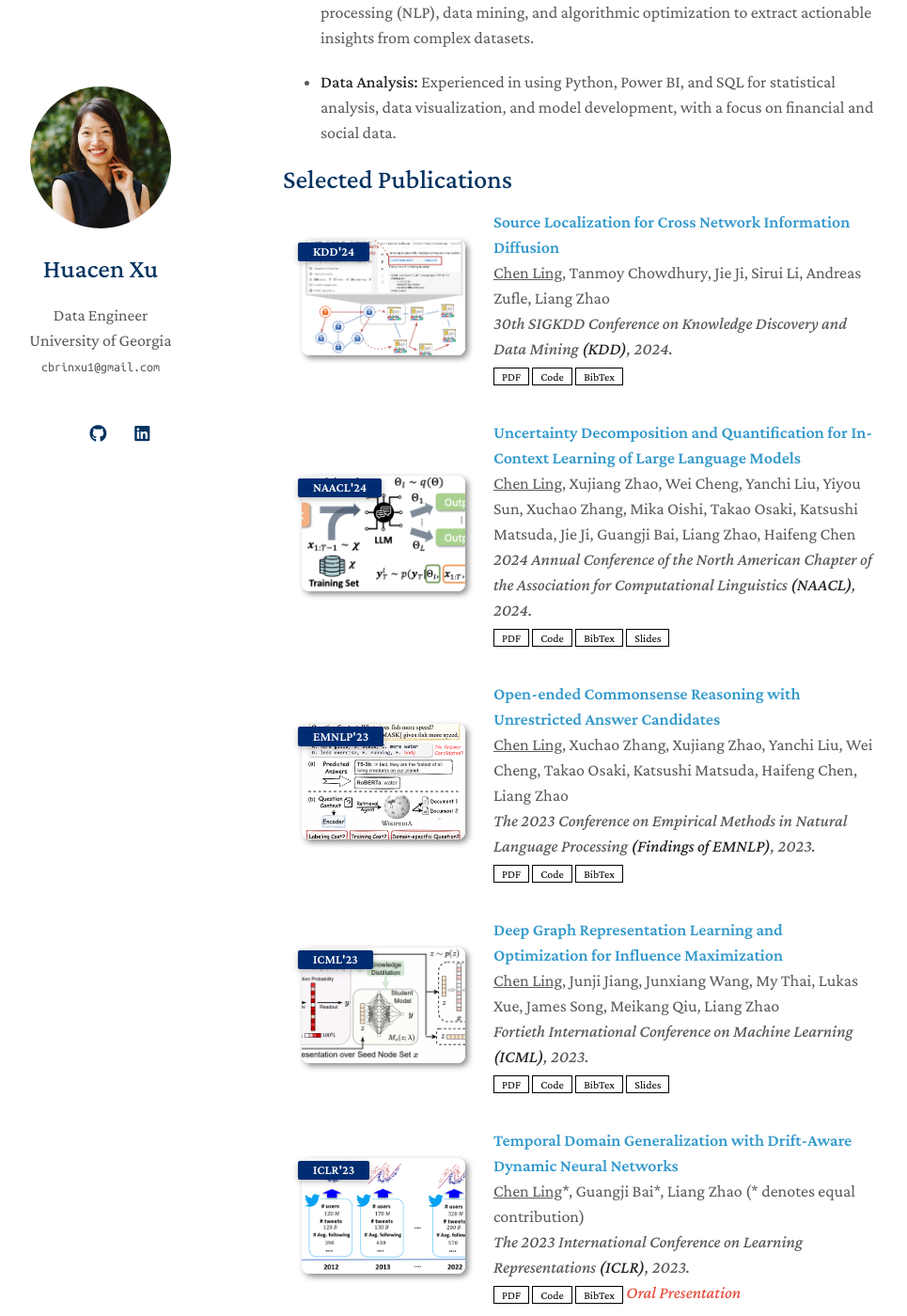
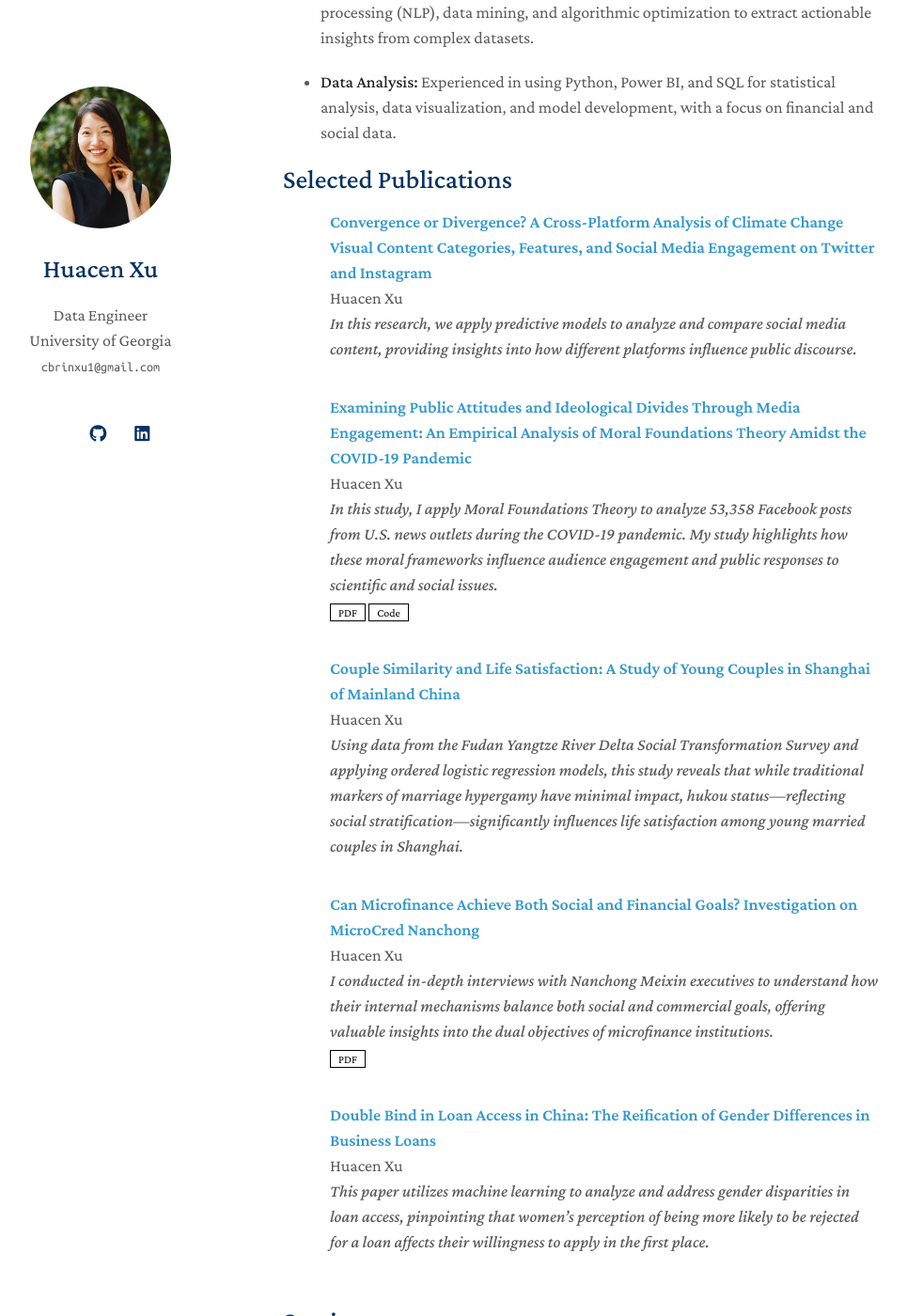
Before and after one commit to huacenxu/huacenxu.github.io, a Jekyll site: the page built from index.md, in a window 1280 px wide and 1400 px high, scrolled down 886 px. Shown: the whole window at 94% size, without its empty margins (169-1134 px from the left). Built offline with Jekyll 4.4.1, drawn with Linux system fonts in a browser that asks for light colours; nearby versions of some CDN libraries; a style sheet for code colours, icons or effects is not loaded; our own code applies the rules of GitHub Pages for plain Markdown files; some of the changed text lies outside the part shown.

Commit message:
updated code

```diff
--- a/_data/publications.yml
+++ b/_data/publications.yml
@@ -1,69 +1,25 @@
 main:
-  - title: "Source Localization for Cross Network Information Diffusion"
-    authors: <span style="text-decoration:underline">Chen Ling</span>, Tanmoy Chowdhury, Jie Ji, Sirui Li, Andreas Zufle, Liang Zhao
-    conference_short: KDD'24
-    conference: 30th SIGKDD Conference on Knowledge Discovery and Data Mining <strong>(KDD)</strong>, 2024.
-    pdf: https://arxiv.org/abs/2404.14668
-    code: https://github.com/tanmoysr/CNSL/
-    bibtex: https://openreview.net/forum?id=Oq1b1DnUOP&noteId=MlhHIRfstz
-    image: ./assets/img/kdd24.png
+  - title: "Convergence or Divergence? A Cross-Platform Analysis of Climate Change Visual Content Categories, Features, and Social Media Engagement on Twitter and Instagram"
+    authors: Huacen Xu
+    conference: In this research, we apply predictive models to analyze and compare social media content, providing insights into how different platforms influence public discourse.
 
-  - title: "Uncertainty Decomposition and Quantification for In-Context Learning of Large Language Models"
-    authors: <span style="text-decoration:underline">Chen Ling</span>, Xujiang Zhao, Wei Cheng, Yanchi Liu, Yiyou Sun, Xuchao Zhang, Mika Oishi, Takao Osaki, Katsushi Matsuda, Jie Ji, Guangji Bai, Liang Zhao, Haifeng Chen
-    conference_short: NAACL'24
-    conference: 2024 Annual Conference of the North American Chapter of the Association for Computational Linguistics <strong>(NAACL)</strong>, 2024.
-    pdf: https://arxiv.org/abs/2402.10189
-    code: https://github.com/lingchen0331/UQ_ICL
-    slides: ./assets/files/uncertainty_decomposition.pdf
-    bibtex: https://openreview.net/forum?id=Oq1b1DnUOP&noteId=MlhHIRfstz
-    image: ./assets/img/naacl24.png
 
-  - title: "Open-ended Commonsense Reasoning with Unrestricted Answer Candidates"
-    authors: <span style="text-decoration:underline">Chen Ling</span>, Xuchao Zhang, Xujiang Zhao, Yanchi Liu, Wei Cheng, Takao Osaki, Katsushi Matsuda, Haifeng Chen, Liang Zhao
-    conference_short: EMNLP'23
-    conference: The 2023 Conference on Empirical Methods in Natural Language Processing <strong>(Findings of EMNLP)</strong>, 2023.
-    pdf: https://arxiv.org/abs/2310.11672
-    code: https://github.com/lingchen0331/KEEP
-    bibtex: https://scholar.googleusercontent.com/scholar.bib?q=info:mCIJpiZiV-EJ:scholar.google.com/&output=citation&scisdr=ClE6ZsY_EM7p9YS-jqQ:AFWwaeYAAAAAZQi4lqS_uNwOgKe5av-D7KVE3nE&scisig=AFWwaeYAAAAAZQi4lmHFKa_mILPE4Rb1ojw445I&scisf=4&ct=citation&cd=-1&hl=en
-    image: ./assets/img/emnlp23.png
+  - title: "Examining Public Attitudes and Ideological Divides Through Media Engagement: An Empirical Analysis of Moral Foundations Theory Amidst the COVID-19 Pandemic"
+    authors: Huacen Xu
+    conference:  In this study, I apply Moral Foundations Theory to analyze 53,358 Facebook posts from U.S. news outlets during the COVID-19 pandemic. My study highlights how these moral frameworks influence audience engagement and public responses to scientific and social issues.
+    pdf: https://crisp.org.uiowa.edu/sites/crisp.org.uiowa.edu/files/2024-03/Xu%20CRISP%2033.2.pdf
+    code: https://github.com/huacenxu/COVID-Morality
 
-  - title: "Deep Graph Representation Learning and Optimization for Influence Maximization"
-    authors: <span style="text-decoration:underline">Chen Ling</span>, Junji Jiang, Junxiang Wang, My Thai, Lukas Xue, James Song, Meikang Qiu, Liang Zhao
-    conference_short: ICML'23
-    conference: Fortieth International Conference on Machine Learning <strong>(ICML)</strong>, 2023.
+
+  - title: "Couple Similarity and Life Satisfaction: A Study of Young Couples in Shanghai of Mainland China"
+    authors: Huacen Xu
+    conference:  Using data from the Fudan Yangtze River Delta Social Transformation Survey and applying ordered logistic regression models, this study reveals that while traditional markers of marriage hypergamy have minimal impact, hukou status—reflecting social stratification—significantly influences life satisfaction among young married couples in Shanghai.
+
+  - title: "Can Microfinance Achieve Both Social and Financial Goals? Investigation on MicroCred Nanchong"
+    authors: Huacen Xu
+    conference:  I conducted in-depth interviews with Nanchong Meixin executives to understand how their internal mechanisms balance both social and commercial goals, offering valuable insights into the dual objectives of microfinance institutions.
     pdf: https://proceedings.mlr.press/v202/ling23b/ling23b.pdf
-    code: https://github.com/triplej0079/DeepIM
-    poster: ./assets/files/deepim_poster.pdf
-    slides: ./assets/files/DeepIM_slides.pdf
-    bibtex: https://scholar.googleusercontent.com/scholar.bib?q=info:mCIJpiZiV-EJ:scholar.google.com/&output=citation&scisdr=ClE6ZsY_EM7p9YS-jqQ:AFWwaeYAAAAAZQi4lqS_uNwOgKe5av-D7KVE3nE&scisig=AFWwaeYAAAAAZQi4lmHFKa_mILPE4Rb1ojw445I&scisf=4&ct=citation&cd=-1&hl=en
-    image: ./assets/img/icml.png
 
-  - title: "Temporal Domain Generalization with Drift-Aware Dynamic Neural Networks"
-    authors: <span style="text-decoration:underline">Chen Ling</span>*, Guangji Bai*, Liang Zhao (* denotes equal contribution)
-    conference_short: ICLR'23
-    conference: The 2023 International Conference on Learning Representations <strong>(ICLR)</strong>, 2023.
-    pdf: https://arxiv.org/pdf/2205.10664.pdf
-    code: https://github.com/BaiTheBest/DRAIN
-    bibtex: https://github.com/BaiTheBest/DRAIN
-    image: ./assets/img/iclr23.png
-    notes: Oral Presentation
-
-  - title: "Source Localization of Graph Diffusion via Variational Autoencoders for Graph Inverse Problems"
-    authors: <span style="text-decoration:underline">Chen Ling</span>, Junji Jiang, Junxiang Wang, Liang Zhao
-    conference_short: KDD'22
-    conference: The 28th ACM SIGKDD conference on knowledge discovery and data mining <strong>(KDD)</strong>, 2022.
-    pdf: https://arxiv.org/pdf/2206.12327.pdf
-    code: https://github.com/triplej0079/SLVAE
-    slides: ./assets/files/SL-VAE.pdf
-    bibtex: https://github.com/triplej0079/SLVAE
-    image: ./assets/img/kdd22.png
-
-  - title: "Deep Generation of Heterogeneous Networks"
-    authors: <span style="text-decoration:underline">Chen Ling</span>, Carl Yang, Liang Zhao
-    conference_short: ICDM'21
-    conference: The IEEE International Conference on Data Mining <strong>(ICDM)</strong>, 2021.
-    pdf: https://arxiv.org/pdf/2206.12336.pdf
-    code: https://github.com/lingchen0331/HGEN
-    bibtex: https://ieeexplore.ieee.org/abstract/document/9679028
-    image: ./assets/img/icdm21.png
-    notes: Best Paper Candidate
+  - title: "Double Bind in Loan Access in China: The Reification of Gender Differences in Business Loans"
+    authors: Huacen Xu
+    conference: This paper utilizes machine learning to analyze and address gender disparities in loan access, pinpointing that women’s perception of being more likely to be rejected for a loan affects their willingness to apply in the first place.
```
